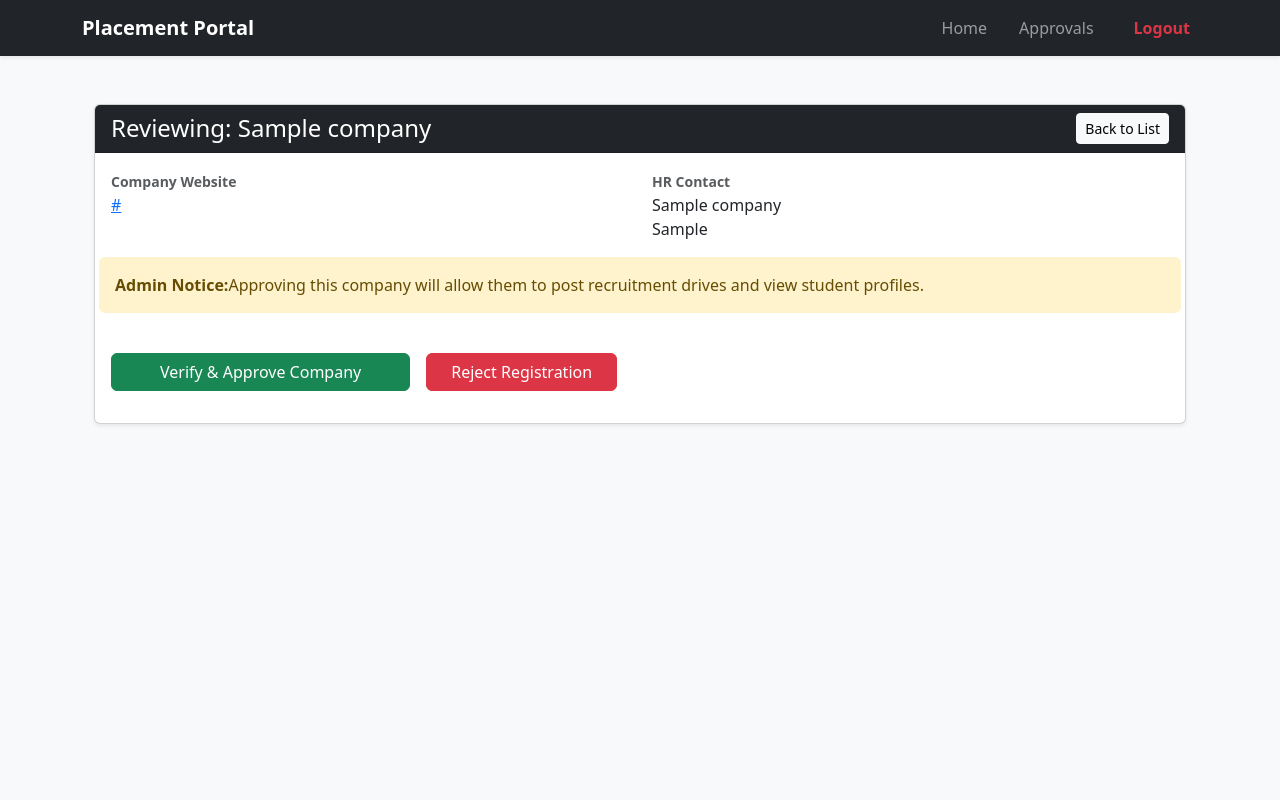
After one commit to Subhraneel103/placement-portal-application, a Flask app: page /admin/review_company/1 in a window 1280 px wide. The commit adds this page. Run offline with Flask 3, Linux system fonts and the light colour scheme; a user stored in the database is signed in; tables that the repository leaves empty hold one stand-in row (values such as "Sample post").

Commit message:
admin review options added along with deletion of companies and students. Working on homepage

```diff
--- a/application/controllers.py
+++ b/application/controllers.py
@@ -18,6 +18,23 @@ def allowed_file(filename):
     else:
         return False
 
+
+### HOMEPAGE INDEX
+@app.route('/')
+def index():
+    stats={
+        'active_drives':PlacementDrive.query.filter_by(status='Approved').count(),
+        'companies':Company.query.count(),
+        'students':Student.query.count(),
+        'applications':Application.query.count()
+    }
+
+    featured_drives=PlacementDrive.query.filter_by(status='Approved').order_by(PlacementDrive.created_at.desc()).limit(3).all()
+    return render_template('index.html',stats=stats,featured_drives=featured_drives)
+
+
+
+#### REGISTRATIONS AND LOGINS
 
 @app.route('/login',methods=['GET','POST'])
 def login():
@@ -148,6 +165,7 @@ def logout():
 
 ## DASHBOARDS
 
+#ADMIN DASH
 @app.route('/admin/dashboard')
 def admin_dashboard():
     # Check
@@ -160,6 +178,7 @@ def admin_dashboard():
     all_students=Student.query.all()
     all_companies=Company.query.all()
     pending_drives=PlacementDrive.query.filter_by(status='Pending').all()
+
 
     # Statistics
     stats = {
@@ -177,6 +196,53 @@ def admin_dashboard():
 
 
 
+## STUDENT DASH
+@app.route('/student/dashboard')
+def student_dashboard():
+    # Check role
+    if session.get('role')!='student':
+        flash("Please login as a student","danger")
+        return redirect(url_for('login'))
+
+    #Fetching specific student record based on ID
+    student=Student.query.filter_by(user_id=session['user_id']).first()
+
+    if not student:
+        flash("Student profile not found. Please contact admin.","warning")
+        return redirect(url_for('login'))
+
+    # Fetch approved companies
+    approved_companies=Company.query.filter_by(is_approved=True).all()
+
+    # fetch application
+    applications= student.applications
+
+    return render_template('student_dashboard.html',student=student,approved_companies=approved_companies,applications=applications)
+
+
+
+## COMPANY DASH
+@app.route('/company/dashboard')
+def company_dashboard():
+    # Check role
+    if session.get('role')!='company':
+        flash('Please login as a company','danger')
+        return redirect(url_for('login'))
+
+    company=Company.query.filter_by(user_id=session['user_id']).first()
+    drives=PlacementDrive.query.filter_by(company_id=company.id).all()
+    active_drive=PlacementDrive.query.filter_by(company_id=company.id,status='Approved').count()
+    pending_drive=PlacementDrive.query.filter_by(company_id=company.id,status='Pending').count()
+    #count total applications across all company drives
+    total_applications=sum(len(drive.applications) for drive in drives)
+
+    return render_template('company_dashboard.html',company=company,drives=drives,active_count=active_drive,pending_count=pending_drive,total_applications=total_applications)
+
+
+
+## ADMIN METHODSS
+
+#APPROVE COMP
 @app.route('/admin/approve_company/<int:company_id>',methods=['POST'])
 def approve_company(company_id):
     # Security Check: Only Admins allowed
@@ -195,6 +261,7 @@ def approve_company(company_id):
     flash(f'Company "{company.company_name}" approved!','success')
     return redirect(url_for('admin_dashboard'))
 
+## REJECT COMP
 @app.route('/admin/reject_company/<int:company_id>',methods=['POST'])
 def reject_company(company_id):
     if session.get('role')!='admin':
@@ -211,6 +278,7 @@ def reject_company(company_id):
 
     return redirect(url_for('admin_approvals'))
 
+## REVIEW COMP
 @app.route('/admin/review_company/<int:company_id>',methods=['POST','GET'])
 def review_company(company_id):
     if session.get('role')!='admin':
@@ -221,7 +289,7 @@ def review_company(company_id):
     return render_template('admin_review_company.html',company=company)
 
 
-
+### USER BLACKLISTING
 @app.route('/admin/toggle_blacklist/<int:user_id>',methods=['POST'])
 def toggle_blacklist(user_id):
     # Check if admin
@@ -243,6 +311,30 @@ def toggle_blacklist(user_id):
     flash(f'User {user.username} has been {status}!', 'success')
     return redirect(url_for('admin_dashboard'))
 
+
+## USER DELETION
+@app.route('/admin/delete_user/<int:user_id>',methods=['POST'])
+def delete_user(user_id):
+    if session.get('role')!='admin':
+        flash("Unauthorized! Only admins allowed",'danger')
+        return redirect(url_for('login'))
+    user=User.query.get_or_404(user_id)
+
+    # Logic to prevent Admin self deletion
+    if user.id==session.get('user_id'):
+        flash('You cannot delete yourself!','danger')
+        return redirect(url_for('admin_dashboard'))
+
+    username=user.username
+    db.session.delete(user)
+    db.session.commit()
+
+    flash(f"Account for {username} has been deleted successfully",'success')
+    return redirect(url_for('admin_dashboard'))
+
+
+
+## DRIVE APPROVAL
 @app.route('/admin/approve_drive/<int:drive_id>',methods=['POST'])
 def approve_drive(drive_id):
     if session.get('role')!='admin':
@@ -268,28 +360,6 @@ def reject_drive(drive_id):
 
     flash(f'Drive "{drive.job_title}" rejected.','success')
     return redirect(url_for('admin_dashboard'))
-
-@app.route('/student/dashboard')
-def student_dashboard():
-    # Check role
-    if session.get('role')!='student':
-        flash("Please login as a student","danger")
-        return redirect(url_for('login'))
-
-    #Fetching specific student record based on ID
-    student=Student.query.filter_by(user_id=session['user_id']).first()
-
-    if not student:
-        flash("Student profile not found. Please contact admin.","warning")
-        return redirect(url_for('login'))
-
-    # Fetch approved companies
-    approved_companies=Company.query.filter_by(is_approved=True).all()
-
-    # fetch application
-    applications= student.applications
-
-    return render_template('student_dashboard.html',student=student,approved_companies=approved_companies,applications=applications)
 
 
 @app.route('/student/edit-profile',methods=['GET','POST'])
@@ -388,22 +458,6 @@ def view_company(company_id):
 
 
 
-
-@app.route('/company/dashboard')
-def company_dashboard():
-    # Check role
-    if session.get('role')!='company':
-        flash('Please login as a company','danger')
-        return redirect(url_for('login'))
-
-    company=Company.query.filter_by(user_id=session['user_id']).first()
-    drives=PlacementDrive.query.filter_by(company_id=company.id).all()
-    active_drive=PlacementDrive.query.filter_by(company_id=company.id,status='Approved').count()
-    pending_drive=PlacementDrive.query.filter_by(company_id=company.id,status='Pending').count()
-    #count total applications across all company drives
-    total_applications=sum(len(drive.applications) for drive in drives)
-
-    return render_template('company_dashboard.html',company=company,drives=drives,active_count=active_drive,pending_count=pending_drive,total_applications=total_applications)
 
 
 
--- /dev/null
+++ b/templates/admin_review_company.html
@@ -0,0 +1,38 @@
+{% extends 'base.html' %}
+
+{% block content %}
+<div class="container mt-4">
+    <div class="card shadow-sm">
+        <div class="card-header bg-dark text-white d-flex justify-content-between align-items-center">
+            <h4 class="mb-0">Reviewing: {{ company.company_name }}</h4>
+            <a href="{{ url_for('admin_approvals') }}" class="btn btn-sm btn-light">Back to List</a>
+        </div>
+        <div class="card-body">
+            <div class="row mb-3">
+                <div class="col-md-6">
+                    <label class="fw-bold text-muted small uppercase">Company Website</label>
+                    <p><a href="{{ company.website }}" target="_blank">{{ company.website }}</a></p>
+                </div>
+                <div class="col-md-6">
+                    <label class="fw-bold text-muted small uppercase">HR Contact</label>
+                    <p>{{ company.hr_name }}<br>{{ company.hr_contact }}</p>
+                </div>
+                <div class="alert alert-warning border-0">
+                    <strong>Admin Notice:</strong>Approving this company will allow them to post recruitment drives and view student profiles.
+                </div>
+
+                <div class="d-flex gap-3 mt-4">
+                    <form action="{{ url_for('approve_company',company_id=company.id) }}" method="POST">
+                        <button type="submit" class="btn btn-success px-5">Verify & Approve Company</button>
+                    </form>
+                    <form action="{{ url_for('reject_company',company_id=company.id) }}" method="POST">
+                        <button type="submit" class="btn btn-danger px-4">Reject Registration</button>
+                    </form>
+                </div>
+
+            </div>
+        </div>
+    </div>
+</div>
+
+{% endblock %}
--- /dev/null
+++ b/templates/index.html
@@ -0,0 +1,6 @@
+{% extends 'base.html' %}
+
+{% block content %}
+<div class="bg-dark text-white py-5 mb-5">
+    <div class="container"
+</div>
```
Also changed, not shown: templates/admin_dashboard.html (+14 -2 lines), instance/placement.sqlite3.
